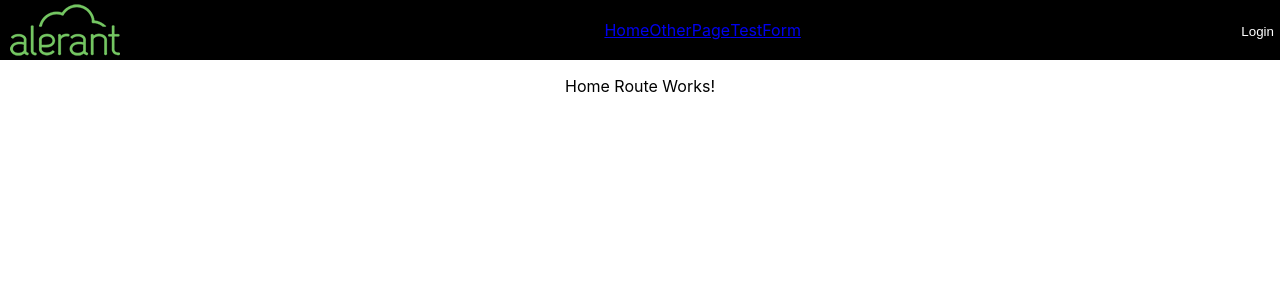
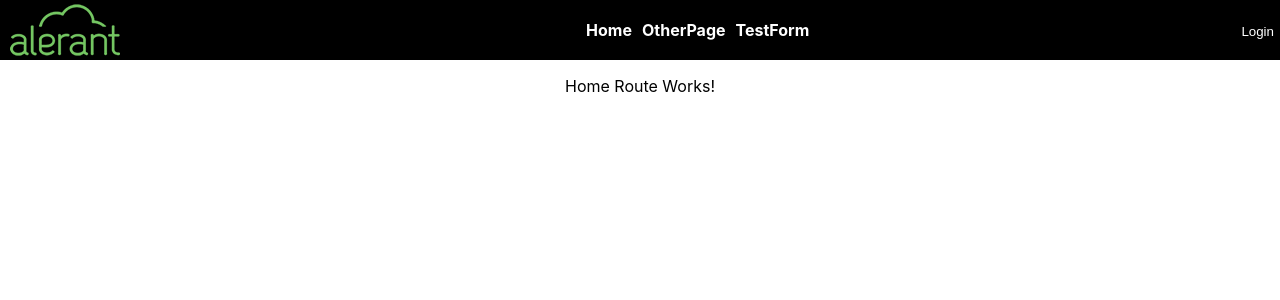
Before and after one commit to bbalazs79/ReactTesting, a React (Create React App) app: page / in a window 1280 px wide. Shown: the top 300 px of the page. Built offline with nearby package versions, Linux system fonts and the light colour scheme.

Commit message:
redirect routing & change files

```diff
--- a/package.json
+++ b/package.json
@@ -12,6 +12,7 @@
     "@types/react-dom": "^18.0.0",
     "react": "^18.0.0",
     "react-dom": "^18.0.0",
+    "react-icons": "^4.3.1",
     "react-router-dom": "^6.3.0",
     "react-scripts": "5.0.1",
     "typescript": "^4.6.3",
--- a/src/App.tsx
+++ b/src/App.tsx
@@ -1,8 +1,9 @@
-import { BrowserRouter as Router, Route, Routes } from 'react-router-dom';
+import { BrowserRouter as Router, Route, Routes, Navigate } from 'react-router-dom';
 import './App.css';
-import Header from './components/header/Header';
-import Home from './components/home/Home';
-import OtherPage from './components/otherpage/OtherPage';
+import Header from './components/header/Header.component';
+import Home from './components/home/Home.component';
+import OtherPage from './components/otherpage/OtherPage.component';
+import PageNotFound from './components/page-not-found/page-not-found.component';
 import Testform from './components/testform/Testform';
 
 
@@ -16,6 +17,8 @@ function App() {
         <Route path='/' element={<Home />} />
           <Route path='/otherpage' element={<OtherPage />} />
           <Route path='/testform' element={<Testform />} />
+          <Route path='/pagenotfound' element={<PageNotFound />} />
+          <Route path="*" element={<Navigate to="/pagenotfound" replace />} />
         </Routes>
       </div>
     </Router>
--- a/src/components/header/Header.tsx
+++ b/src/components/header/Header.component.tsx
@@ -1,4 +1,4 @@
-import './header.css';
+import './header.style.css';
 import logo from '../../assets/img/logo.png';
 import { useState } from 'react';
 import Nav from '../nav/nav.component';
--- a/src/components/nav/nav.component.tsx
+++ b/src/components/nav/nav.component.tsx
@@ -1,13 +1,13 @@
-import { Link, NavLink } from "react-router-dom";
-import './nav.css';
+import { Link } from "react-router-dom";
+import './nav.style.css';
 
 const Nav = () => {
     return (
         <nav>
             <ul>
-                <li><Link to="/">Home</Link></li>
-                <li><Link to="/otherpage">OtherPage</Link></li>
-                <li><Link to="/testform" >TestForm</Link></li>
+                <li><Link className="nav-item" to="/">Home</Link></li>
+                <li><Link className="nav-item" to="/otherpage">OtherPage</Link></li>
+                <li><Link className="nav-item" to="/testform" >TestForm</Link></li>
             </ul>
         </nav>
     );
--- a/src/components/nav/nav.css
+++ /dev/null
@@ -1,9 +0,0 @@
-ul {
-    display: flex;
-    justify-content: center;
-    flex-direction: row;
-}
-
-li {
-    list-style: none;
-}
--- /dev/null
+++ b/src/components/nav/nav.style.css
@@ -0,0 +1,24 @@
+ul {
+    display: flex;
+    justify-content: center;
+    flex-direction: row;
+}
+
+li {
+    list-style: none;
+    margin-right: 10px;
+}
+
+.nav-item {
+    font-size: 16px;
+    font-weight: bold;
+    text-decoration: none;
+    color: #ffffff;
+    transition-duration: 300ms;
+}
+
+.nav-item:hover {
+    font-size: 20px;
+    color: #dfdfdf;
+    transition-duration: 300ms;
+}
--- /dev/null
+++ b/src/components/page-not-found/page-not-found.component.tsx
@@ -0,0 +1,14 @@
+import './page-not-found.style.css';
+import { FaSadTear } from 'react-icons/fa';
+
+const PageNotFound = () => {
+    return (
+        <>
+        <FaSadTear className='icon-sad-face' />
+        <h1 className="title">404</h1>
+        <p className='description'>OOPS! Page Not Found! :(</p>
+        </>
+    );
+  }
+
+  export default PageNotFound;
--- /dev/null
+++ b/src/components/page-not-found/page-not-found.style.css
@@ -0,0 +1,16 @@
+.title {
+    font-size: 100px;
+    color: darkorange;
+    margin: 0 auto;
+}
+
+.description {
+    font-size: 18px;
+    font-weight: bold;
+}
+
+.icon-sad-face {
+    font-size: 200px;
+    color: #dfdfdf;
+    margin-top: 20px;
+}
```
Also changed, not shown: src/components/header/header.style.css (renamed from src/components/header/header.css), src/components/home/Home.component.tsx (renamed from src/components/home/Home.tsx), src/components/otherpage/OtherPage.component.tsx (renamed from src/components/otherpage/OtherPage.tsx), 1 other file (tests, documents, lock files or other folders).
